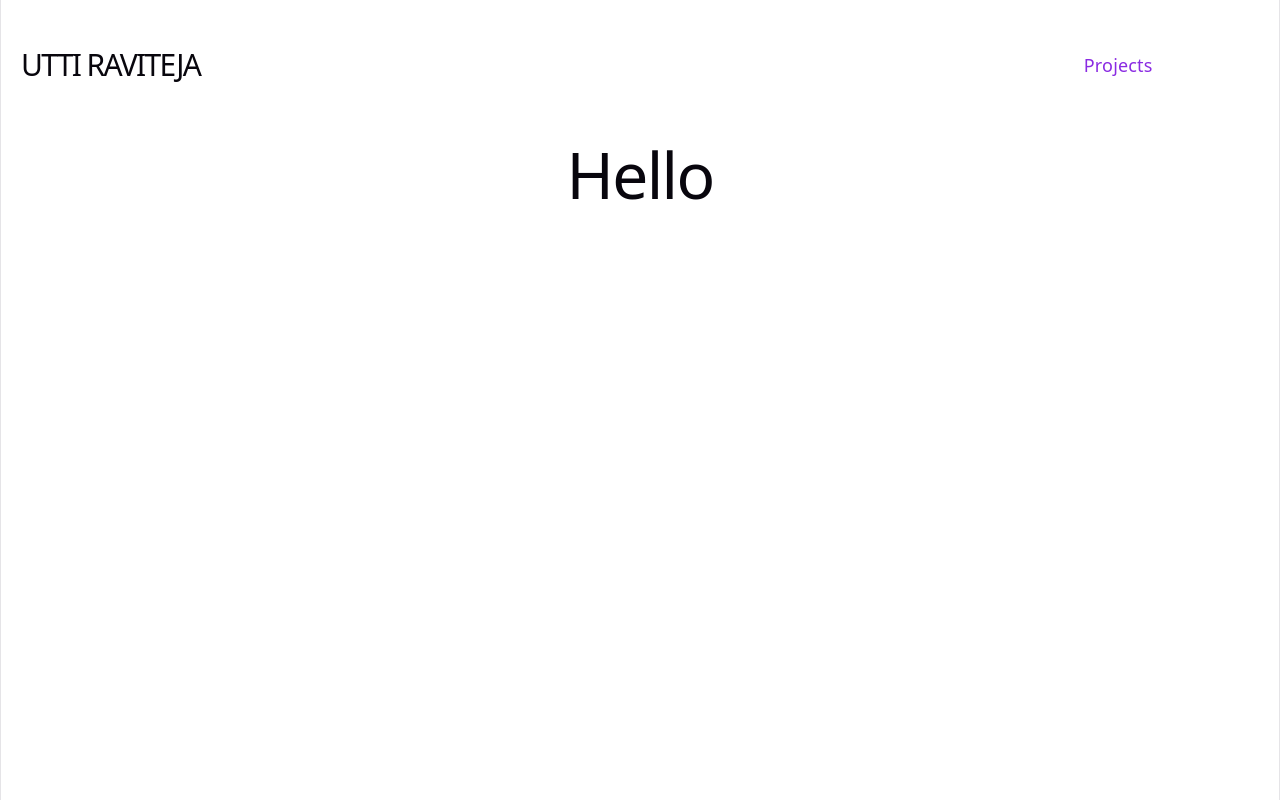
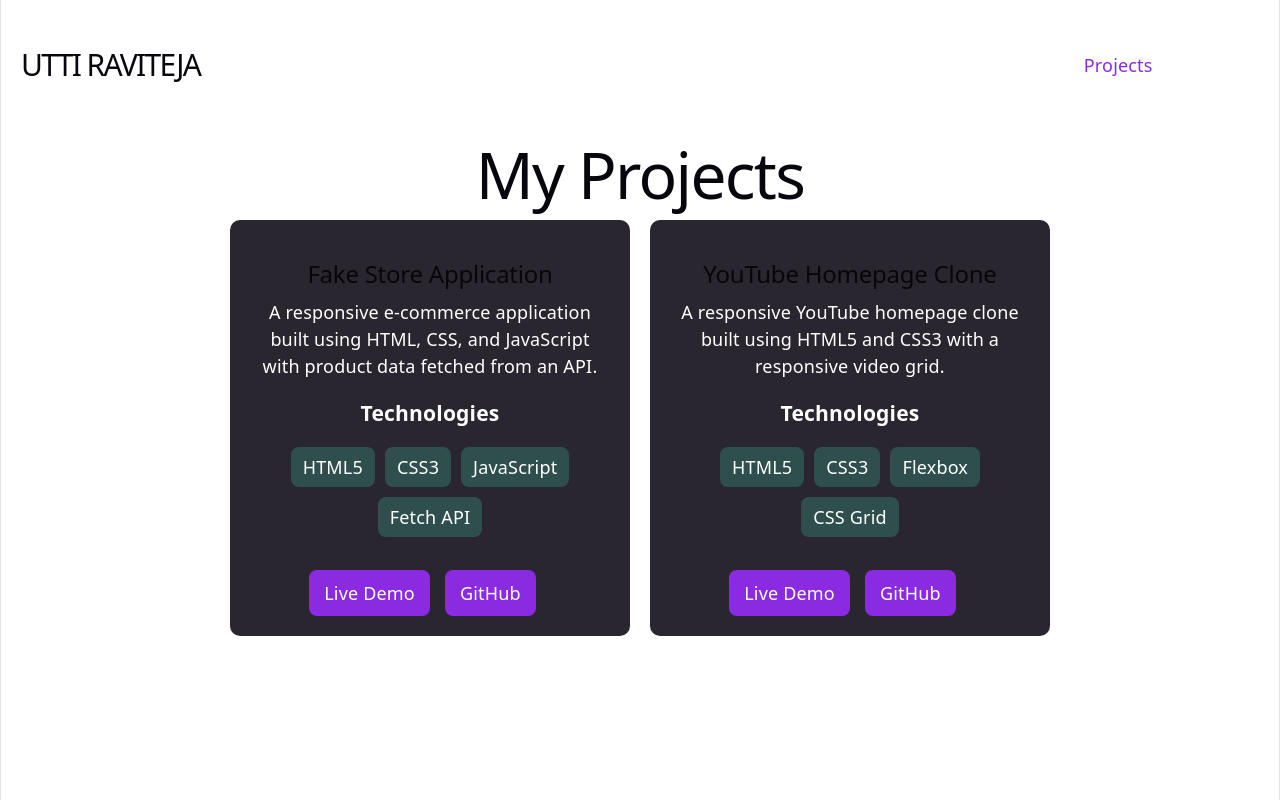
Before and after one commit to ravitejautti7/portfolio, a React app: page /projects in a window 1280 px wide. Built offline with nearby package versions, Linux system fonts and the light colour scheme; the HTML template or start-up script is replaced by a standard one.

Commit message:
Worked on Projects component

```diff
--- /dev/null
+++ b/src/components/About.css
@@ -0,0 +1,61 @@
+.skills-list {
+    list-style: none;
+    display: flex;
+    gap: 20px;
+    justify-content: center;
+    margin: 10px;
+    flex-wrap: wrap;
+}
+
+.skills-list li {
+    padding: 10px 20px;
+    background-color: blueviolet;
+    border-radius: 10px;
+    color: white;
+    transition: transform 0.3s;
+}
+
+.skills-list li:hover {
+    transform: scale(1.05);
+}
+
+h2 {
+    margin: 20px;
+}
+
+.experience-card {
+    background-color: #2a2630;
+    color: white;
+    margin: 20px auto;
+    border-radius: 10px;
+    padding: 20px;
+    max-width: 900px;
+}
+
+.tech-list {
+    display: flex;
+    gap: 10px;
+    flex-wrap: wrap;
+    list-style: none;
+}
+
+.tech-list li {
+    padding: 5px 10px;
+    background-color: darkslategray;
+    border-radius: 8px;
+}
+
+.experience-points {
+    display: flex;
+    flex-direction: column;
+    align-items: flex-start;
+    justify-content: flex-start;
+    list-style: disc;
+    gap: 5px;
+}
+
+.experience-points li {
+    background-color: transparent;
+    margin: 5px;
+    padding: 0;
+}
--- a/src/components/About.jsx
+++ b/src/components/About.jsx
@@ -1,11 +1,64 @@
 import React from "react";
+import "./About.css";
 
-function About(){
-    return(
+function About() {
+    return (
         <>
+            <h1>About Me</h1>
 
+            <h2>Technical Skills</h2>
+            <ul  className="skills-list">
+                <li>Java</li>
+                <li>JavaScript</li>
+                <li>HTML5</li>
+                <li>CSS3</li>
+                <li>Responsive Web Design</li>
+                <li>DOM Manipulation</li>
+                <li>Fetch API</li>
+                <li>Flexbox</li>
+                <li>CSS Grid</li>
+                <li>Git</li>
+                <li>GitHub</li>
+                <li>VS Code</li>
+            </ul>
+
+
+            <h2>Experience</h2>
+
+            <div className="experience-card">
+                <h3>Software Developer Intern</h3>
+
+                <p>Infosys Springboard — 2 Months</p>
+
+                <h4>Technologies Used</h4>
+
+                <ul className="tech-list">
+                    <li>Java</li>
+                    <li>JavaScript</li>
+                    <li>HTML</li>
+                    <li>CSS</li>
+                    <li>React.js</li>
+                    <li>Git</li>
+                    <li>MySQL</li>
+                </ul>
+
+                <ul className="experience-points">
+                    <li>
+                        Implemented role-based authentication for Admin, Doctor, and Patient.
+                    </li>
+                    <li>
+                        Developed doctor approval and appointment booking workflows.
+                    </li>
+                    <li>
+                        Implemented medical records, prescriptions, and patient reports.
+                    </li>
+                    <li>
+                        Integrated payment processing and notifications.
+                    </li>
+                </ul>
+            </div>
         </>
-    )
+    );
 }
 
 export default About;
--- /dev/null
+++ b/src/components/Contact.css
@@ -0,0 +1,26 @@
+.contact-container {
+    max-width: 600px;
+    margin: 40px auto;
+    padding: 30px;
+    background-color: #2a2630;
+    color: white;
+    border-radius: 10px;
+}
+
+.contact-container h2 {
+    margin-bottom: 20px;
+}
+
+.contact-container p {
+    margin: 15px 0;
+    line-height: 1.5;
+}
+
+.contact-container a {
+    color: blueviolet;
+    text-decoration: none;
+}
+
+.contact-container a:hover {
+    text-decoration: underline;
+}
--- a/src/components/Contact.jsx
+++ b/src/components/Contact.jsx
@@ -1,11 +1,35 @@
 import React from "react";
+import "./Contact.css";
 
-function Contact(){
-    return(
+function Contact() {
+    return (
         <>
+            <h1>Contact Me</h1>
 
+            <div className="contact-container">
+                <h2>Let's Connect</h2>
+
+                <p>
+                    Feel free to reach out to me for opportunities,
+                    collaborations, or any questions.
+                </p>
+                <p>
+                    Email: <a href="mailto:ravitejautti@gmail.com">ravitejautti@gmail.com</a>
+                </p>
+
+                <p>
+                    GitHub:
+                    <a
+                        href="https://github.com/ravitejautti7"
+                        target="_blank"
+                        rel="noreferrer"
+                    >
+                    github.com/ravitejautti7
+                    </a>
+                </p>
+            </div>
         </>
-    )
+    );
 }
 
 export default Contact;
--- /dev/null
+++ b/src/components/Projects.css
@@ -0,0 +1,57 @@
+.projects-container {
+    display: flex;
+    gap: 20px;
+    justify-content: center;
+    flex-wrap: wrap;
+}
+
+.project-card {
+    background-color: #2a2630;
+    color: white;
+    width: 400px;
+    padding: 20px;
+    border-radius: 10px;
+    box-sizing: border-box;
+}
+
+.project-card h2 {
+    margin-bottom: 10px;
+}
+
+.project-card p {
+    line-height: 1.5;
+}
+
+.project-card h3 {
+    margin-top: 20px;
+}
+
+.tech-list {
+    display: flex;
+    justify-content: center;
+    gap: 10px;
+    flex-wrap: wrap;
+    list-style: none;
+    padding: 0;
+}
+
+.tech-list li {
+    background-color: darkslategray;
+    padding: 7px 12px;
+    border-radius: 8px;
+}
+
+.project-card a {
+    display: inline-block;
+    margin-right: 15px;
+    margin-top: 15px;
+    color: white;
+    text-decoration: none;
+    background-color: blueviolet;
+    padding: 10px 15px;
+    border-radius: 8px;
+}
+
+.project-card a:hover {
+    background-color: darkviolet;
+}
--- a/src/components/Projects.jsx
+++ b/src/components/Projects.jsx
@@ -1,11 +1,84 @@
 import React from "react";
+import "./Projects.css";
+function Projects() {
+    return (
+        <>
+            <h1>My Projects</h1>
+            <div className="projects-container">
+                <div className="project-card">
+                <h2>Fake Store Application</h2>
 
-function Projects(){
-    return(
-        <>
-            <h1>Hello</h1>
+                <p>
+                    A responsive e-commerce application built using HTML,
+                    CSS, and JavaScript with product data fetched from an API.
+                </p>
+
+                <h3>Technologies</h3>
+
+                <ul className="tech-list">
+                    <li>HTML5</li>
+                    <li>CSS3</li>
+                    <li>JavaScript</li>
+                    <li>Fetch API</li>
+                </ul>
+
+                <a
+                    href="https://ravitejautti7.github.io/fake-store-app/"
+                    target="_blank"
+                    rel="noreferrer"
+                >
+                    Live Demo
+                </a>
+
+                <a
+                    href="https://github.com/ravitejautti7/fake-store-app"
+                    target="_blank"
+                    rel="noreferrer"
+                >
+                    GitHub
+                </a>
+            </div>
+
+
+            <div className="project-card">
+                <h2>YouTube Homepage Clone</h2>
+
+                <p>
+                    A responsive YouTube homepage clone built using HTML5
+                    and CSS3 with a responsive video grid.
+                </p>
+
+                <h3>Technologies</h3>
+
+                <ul className="tech-list">
+                    <li>HTML5</li>
+                    <li>CSS3</li>
+                    <li>Flexbox</li>
+                    <li>CSS Grid</li>
+                </ul>
+
+                <a
+                    href="https://ravitejautti7.github.io/youtube-clone/"
+                    target="_blank"
+                    rel="noreferrer"
+                >
+                    Live Demo
+                </a>
+
+                <a
+                    href="https://github.com/ravitejautti7/youtube-clone"
+                    target="_blank"
+                    rel="noreferrer"
+                >
+                    GitHub
+                </a>
+            </div>
+            </div>
+
+
+
         </>
-    )
+    );
 }
 
 export default Projects;
```
